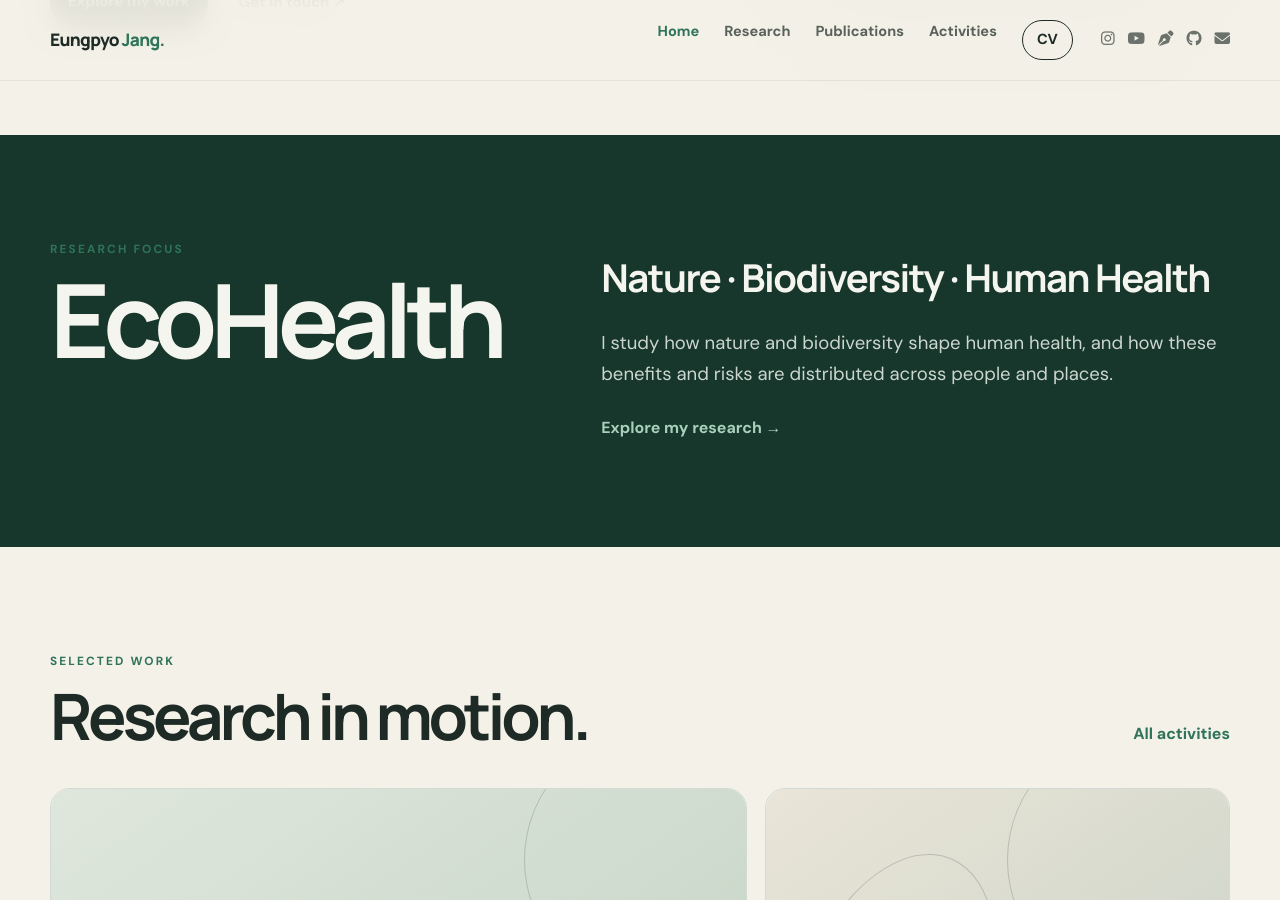
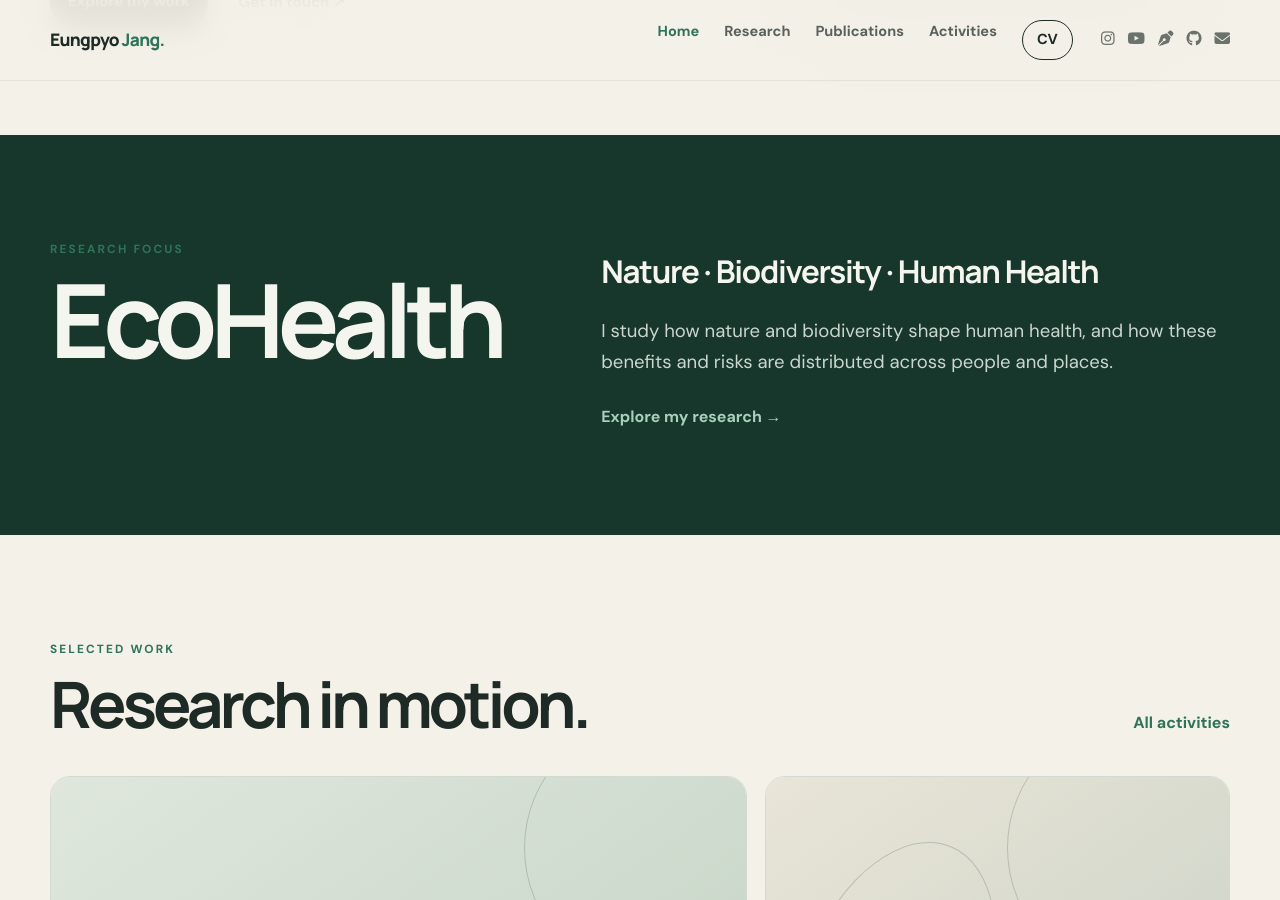
Before and after one commit to eungpyojang/eungpyojang.github.io, a Jekyll site: the page built from index.html, in a window 1280 px wide and 900 px high, scrolled down 702 px. Built offline with Jekyll 4.4.1, drawn with Linux system fonts in a browser that asks for light colours.

Commit message:
Keep EcoHealth focus title on one line

```diff
--- a/index.html
+++ b/index.html
@@ -4,6 +4,15 @@
 title: Home
 description: Eungpyo Jang is an environmental health researcher focusing on EcoHealth, nature, biodiversity, and human health.
 ---
+<style>
+  .research-focus-copy h3{
+    font-size:clamp(1.55rem,2.45vw,2.25rem);
+    white-space:nowrap;
+  }
+  @media (max-width:900px){
+    .research-focus-copy h3{white-space:normal;}
+  }
+</style>
 <div id="top"></div>
 <section class="hero shell">
   <div class="hero-copy">
```
